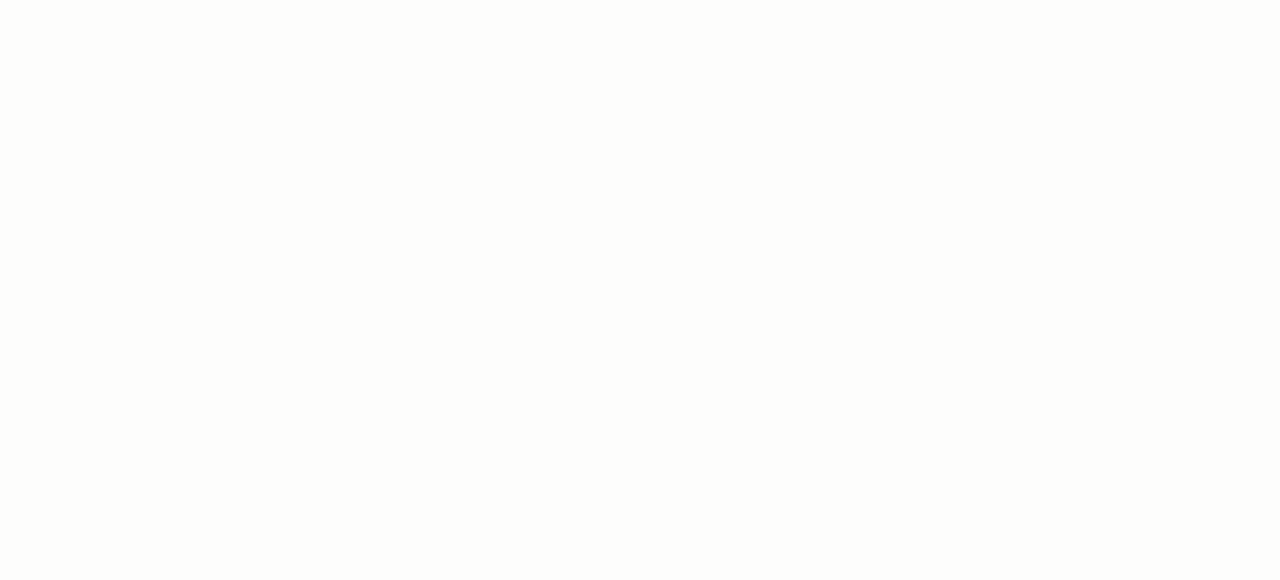
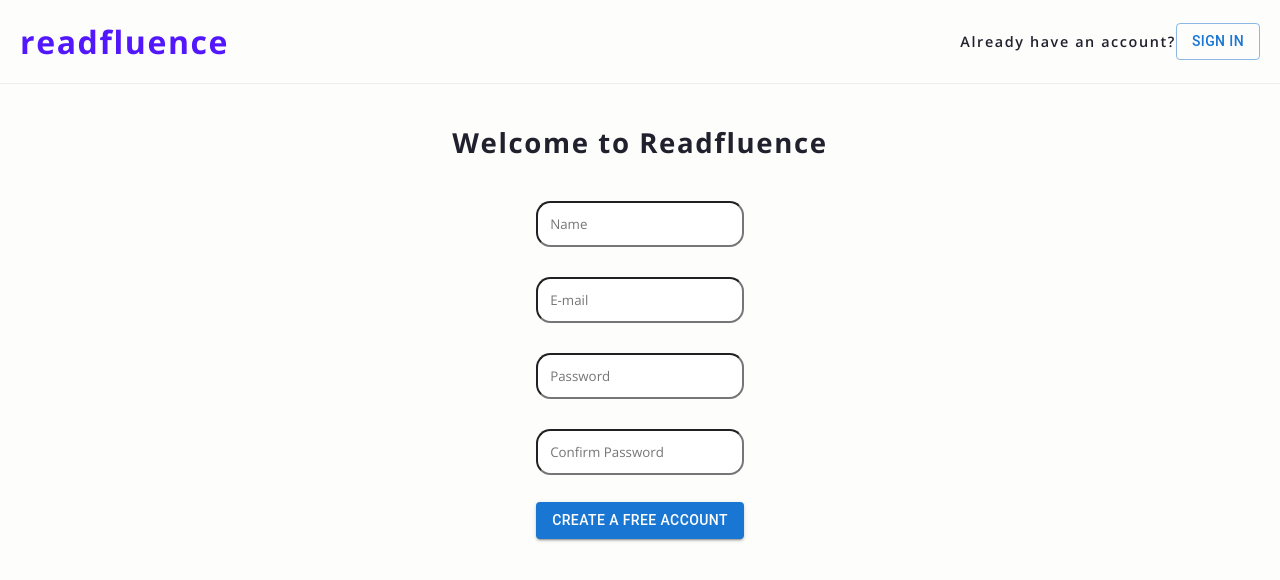
Before and after one commit to ahmedelnour5/bookconnect, a React (Vite) app in the folder frontend/: page /register in a window 1280 px wide. Shown: the top 580 px of the page. Built offline with nearby package versions, Linux system fonts and the light colour scheme.

Commit message:
style register page

```diff
--- a/frontend/src/Components/AuthBtns.jsx
+++ b/frontend/src/Components/AuthBtns.jsx
@@ -1,14 +1,30 @@
 import React from 'react';
 import Button from '@mui/material/Button';
 import '../Styles/Header.css';
+import { useNavigate } from 'react-router-dom';
 
 const AuthBtns = () => {
+  const navigate = useNavigate();
+
+  const handleSignIn = () => {
+    navigate('/login');
+  };
+
+  const handleSignUp = () => {
+    navigate('/register');
+  };
+
   return (
     <div className="authBtnGroup">
-      <Button className="sign-In-Btn" size="medium">
+      <Button className="sign-In-Btn" size="medium" onClick={handleSignIn}>
         Sign in
       </Button>
-      <Button className="sign-Up-Btn" variant="contained" size="medium">
+      <Button
+        className="sign-Up-Btn"
+        variant="contained"
+        size="medium"
+        onClick={handleSignUp}
+      >
         Sign up
       </Button>
     </div>
--- a/frontend/src/Pages/Register.jsx
+++ b/frontend/src/Pages/Register.jsx
@@ -1,10 +1,62 @@
 import React from 'react';
 import Paper from '@mui/material/Paper';
+import Logo from '../Components/Logo';
+import Button from '@mui/material/Button';
+import { useNavigate } from 'react-router-dom';
+import '../Styles/Register.css';
+
+export const RegisterHeader = () => {
+  return <h2 className="register-heading">Welcome to Readfluence</h2>;
+};
+export const RegisterForm = () => {
+  return (
+    <div className="form-container">
+      <form className="form">
+        <input type="text" placeholder="Name" name="name"></input>
+        <input type="text" placeholder="E-mail" name="email"></input>
+        <input type="password" placeholder="Password" name="password"></input>
+        <input
+          type="password"
+          placeholder="Confirm Password"
+          name="password2"
+        ></input>
+        <Button variant="contained" fullWidth={true} className="submitBtn">
+          Create a free account
+        </Button>
+      </form>
+    </div>
+  );
+};
+
+export const RegisterNav = () => {
+  const navigate = useNavigate();
+  const handleClick = () => {
+    navigate('/login');
+  };
+
+  return (
+    <nav className="registerNav">
+      <div className="registerNav-container">
+        <Logo />
+        <div className="registerNav-right-container">
+          <span>Already have an account?</span>
+          <Button variant="outlined" size="medium" onClick={handleClick}>
+            Sign in
+          </Button>
+        </div>
+      </div>
+    </nav>
+  );
+};
 
 const Register = () => {
   return (
     <div className="Register">
-      <Paper className="form"></Paper>
+      <RegisterNav />
+      <div className="register-container">
+        <RegisterHeader />
+        <RegisterForm />
+      </div>
     </div>
   );
 };
--- a/frontend/src/Styles/Header.css
+++ b/frontend/src/Styles/Header.css
@@ -5,7 +5,7 @@
 .header-container {
   max-width: 1540px;
   margin: 0 auto;
-  padding: 20px 20px;
+  padding: 20px;
   display: flex;
   justify-content: space-between;
   align-items: center;
--- /dev/null
+++ b/frontend/src/Styles/Register.css
@@ -0,0 +1,72 @@
+/**Register**/
+.register-container {
+  max-width: 1540px;
+  margin: 0 auto;
+  display: flex;
+  flex-direction: column;
+  align-items: center;
+}
+/**End Register**/
+
+/**RegisterNav**/
+.registerNav {
+  border-bottom: 1px solid rgb(236, 239, 241);
+  margin-bottom: 40px;
+}
+
+.registerNav-container {
+  max-width: 1540px;
+  margin: 0 auto;
+  display: flex;
+  justify-content: space-between;
+  align-items: center;
+  padding: 20px;
+}
+
+.registerNav-right-container {
+  display: flex;
+  align-items: center;
+}
+.registerNav-right-container span {
+  font-size: 0.9rem;
+  font-weight: 600;
+}
+
+.MuiButtonBase-root {
+  text-transform: none;
+  border: 1px solid var(--my_black);
+  font-family: inherit;
+  color: inherit;
+  margin-left: 15px;
+  font-weight: 600;
+  font-size: 0.9em;
+}
+/**End RegisterNav**/
+
+/**RegisterHeader**/
+.register-heading {
+  margin-bottom: 25px;
+}
+/**End RegisterHeader**/
+
+/**RegisterForm**/
+.form {
+  display: flex;
+  flex-direction: column;
+  width: 100%;
+}
+
+.form input {
+  margin: 15px 0;
+  padding: 12px;
+  font-family: inherit;
+  border-radius: 0.9rem;
+}
+
+.submitBtn {
+  margin: 12px 0 !important;
+  background-color: var(--my_blue);
+  font-family: inherit;
+
+  color: #fff;
+}
```
